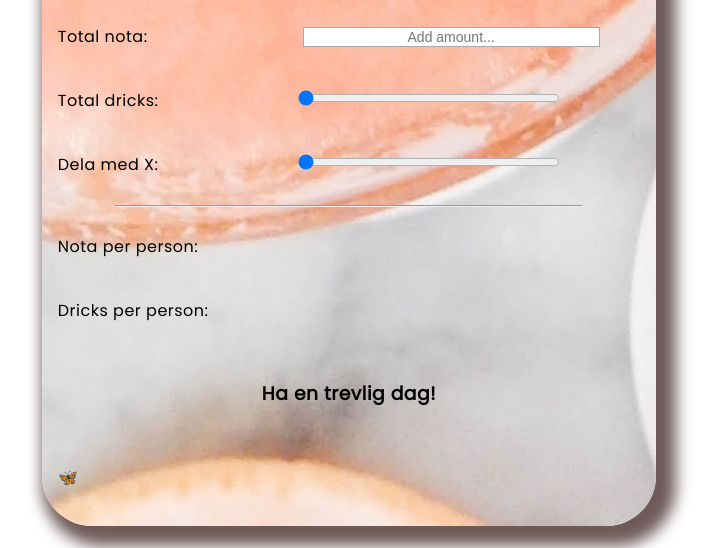
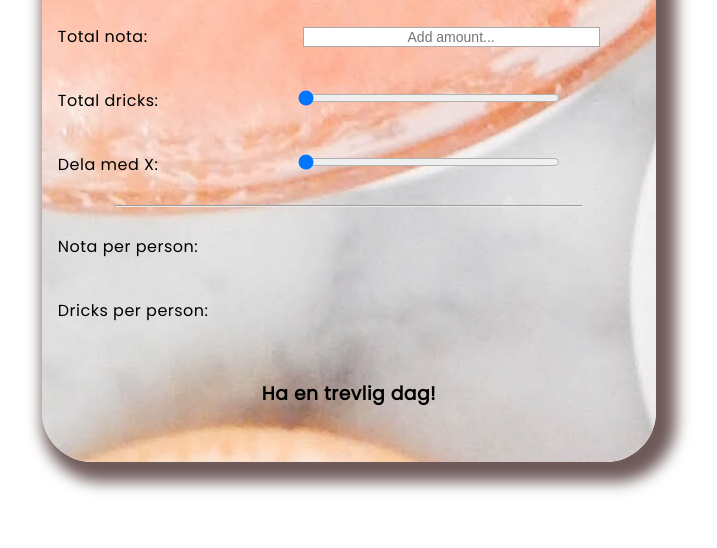
Before and after one commit to petrabrinck/bill-calculator, a plain HTML site: page index.html in a window 1280 px wide. Shown: the part 252-800 px from the top of the page, without its empty margins (35-752 px from the left). Drawn offline with Linux system fonts and the light colour scheme; a web font is replaced by a local one.

Commit message:
erased an emoji

```diff
--- a/index.html
+++ b/index.html
@@ -45,9 +45,7 @@
     </div>
     <h3>Ha en trevlig dag!</h3>
     <!-- <h3>Have a nice day! </h3> -->
-    <span class="bottomEmoji">🦋</span>
     <script src="script.js"></script>
-
 </body>
 
 </html>
```
